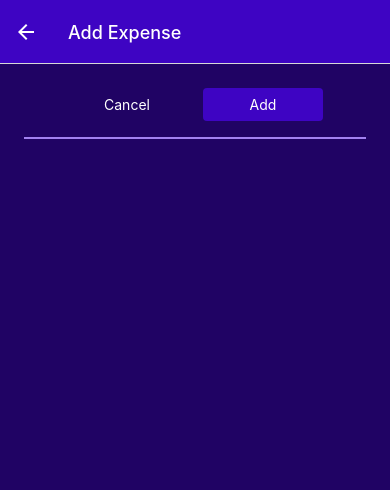
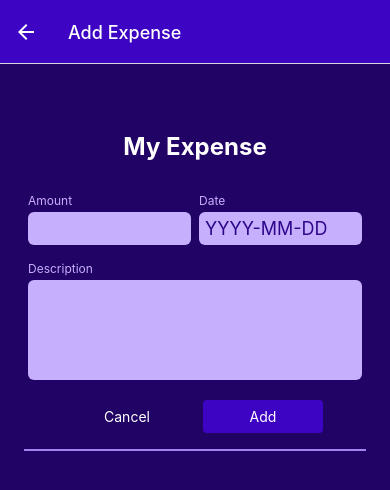
Before and after one commit to jvckmorvn/pennywise, a React Native app: screen /ManageExpense in a window 390 px wide. Shown: the top 490 px of the page. Built offline with nearby package versions, Linux system fonts and the light colour scheme.

Commit message:
accept user input

```diff
--- a/App.js
+++ b/App.js
@@ -9,6 +9,7 @@ import RecentExpenses from './screens/RecentExpenses';
 import AllExpenses from './screens/AllExpenses';
 import { GlobalStyles } from './constants/styles';
 import IconButton from './components/UI/IconButton';
+import ExpensesContextProvider from './store/expenses-context';
 
 const Stack = createNativeStackNavigator();
 const BottomTabs = createBottomTabNavigator();
@@ -64,6 +65,7 @@ export default function App() {
   return (
     <>
       <StatusBar style='light'/>
+      <ExpensesContextProvider>
         <NavigationContainer>
           <Stack.Navigator screenOptions={{
             headerStyle: {
@@ -83,6 +85,7 @@ export default function App() {
             />
           </Stack.Navigator>
         </NavigationContainer>
+      </ExpensesContextProvider>
     </>
   );
 }
--- a/components/ExpensesOutput/ExpensesOutput.js
+++ b/components/ExpensesOutput/ExpensesOutput.js
@@ -1,47 +1,20 @@
-import { View, StyleSheet } from 'react-native';
+import { View, StyleSheet, Text } from 'react-native';
 
 import ExpensesSummary from './ExpensesSummary';
 import ExpensesList from './ExpensesList';
 import { GlobalStyles } from '../../constants/styles';
 
-const DUMMY_EXPENSES = [
-  {
-    id: '1',
-    description: 'New shoes',
-    amount: 69.99,
-    date: new Date('2023-09-08')
-  },
-  {
-    id: '2',
-    description: 'Airpods',
-    amount: 129.99,
-    date: new Date('2023-07-02')
-  },
-  {
-    id: '3',
-    description: 'Flights to Lisbon',
-    amount: 259.99,
-    date: new Date('2023-04-14')
-  },
-  {
-    id: '4',
-    description: 'Book',
-    amount: 9.99,
-    date: new Date('2023-05-23')
-  },
-  {
-    id: '5',
-    description: 'Smoothie',
-    amount: 7.99,
-    date: new Date('2023-05-26')
+export default function ExpensesOutput({expenses, expensesPeriod, fallbackText}) {
+  let content = <Text style={styles.infoText}>{fallbackText}</Text>
+
+  if (expenses.length > 0) {
+    content = <ExpensesList expenses={expenses}/>;
   }
-];
 
-export default function ExpensesOutput({expenses, expensesPeriod}) {
   return (
     <View style={styles.container}>
-      <ExpensesSummary expenses={DUMMY_EXPENSES} periodName={expensesPeriod}/>
-      <ExpensesList expenses={DUMMY_EXPENSES}/>
+      <ExpensesSummary expenses={expenses} periodName={expensesPeriod}/>
+      {content}
     </View>
   );
 }
@@ -53,5 +26,11 @@ const styles = StyleSheet.create({
     paddingBottom: 0,
     backgroundColor: GlobalStyles.colours.primary200,
     flex: 1
+  },
+  infoText: {
+    color: 'white',
+    fontSize: 16,
+    textAlign: 'center',
+    marginTop: 32
   }
 });
--- /dev/null
+++ b/components/ManageExpense/ExpenseForm.js
@@ -0,0 +1,75 @@
+import { StyleSheet, Text, View } from "react-native";
+import Input from "./Input";
+import { useState } from "react";
+
+export default function ExpenseForm() {
+  const [inputValues, setInputValues] = useState({
+    amount: '',
+    date: '',
+    description: ''
+  });
+
+  function inputChangeHandler(inputIdentifier, enteredValue) {
+    setInputValues((currInputValues) => {
+      return {
+        ...currInputValues,
+        [inputIdentifier]: enteredValue
+      }
+    });
+  }
+
+  return (
+    <View style={styles.form}>
+      <Text style={styles.title}>My Expense</Text>
+      <View style={styles.inputsRow}>
+        <Input
+          label='Amount'
+          textInputConfig={{
+            keyboardType: 'decimal-pad',
+            onChangeText: inputChangeHandler.bind(this, 'amount'),
+            value: inputValues.amount
+          }}
+          style={styles.rowInput}
+        />
+        <Input
+          label='Date'
+          textInputConfig={{
+            placeholder: 'YYYY-MM-DD',
+            maxLength: 10,
+            onChangeText: inputChangeHandler.bind(this, 'date'),
+            value: inputValues.date
+          }}
+          style={styles.rowInput}
+        />
+      </View>
+      <Input
+        label='Description'
+        textInputConfig={{
+          multiline: true,
+          onChangeText: inputChangeHandler.bind(this, 'description'),
+          value: inputValues.description
+        }}
+      />
+    </View>
+  );
+}
+
+const styles = StyleSheet.create({
+  form: {
+    marginTop: 20
+  },
+  title: {
+    fontSize: 24,
+    fontWeight: 'bold',
+    color: 'white',
+    textAlign: 'center',
+    marginVertical: 24
+  },
+  inputsRow: {
+    flexDirection: 'row',
+    justifyContent: 'space-between',
+  },
+  rowInput: {
+    flex: 1
+  }
+});
--- /dev/null
+++ b/components/ManageExpense/Input.js
@@ -0,0 +1,40 @@
+import { View, Text, TextInput, StyleSheet } from "react-native";
+import { GlobalStyles } from "../../constants/styles";
+
+export default function Input({label, textInputConfig, style}) {
+  const inputStyles = [styles.input];
+
+  if (textInputConfig && textInputConfig.multiline) {
+    inputStyles.push(styles.inputMultiline);
+  }
+
+  return (
+    <View style={[styles.inputContainer, style]}>
+      <Text style={styles.label}>{label}</Text>
+      <TextInput style={inputStyles} {...textInputConfig}/>
+    </View>
+  );
+}
+
+const styles = StyleSheet.create({
+  inputContainer: {
+    marginHorizontal: 4,
+    marginVertical: 8,
+  },
+  label: {
+    fontSize: 12,
+    color: GlobalStyles.colours.primary100,
+    marginBottom: 4
+  },
+  input: {
+    backgroundColor: GlobalStyles.colours.primary100,
+    color: GlobalStyles.colours.primary700,
+    padding: 6,
+    borderRadius: 6,
+    fontSize: 18
+  },
+  inputMultiline: {
+    minHeight: 100,
+    textAlignVertical: 'top'
+  }
+});
--- a/screens/AllExpenses.js
+++ b/screens/AllExpenses.js
@@ -1,5 +1,8 @@
+import { useContext } from 'react';
 import ExpensesOutput from '../components/ExpensesOutput/ExpensesOutput';
+import { ExpensesContext } from '../store/expenses-context';
 
 export default function AllExpenses() {
-  return <ExpensesOutput expensesPeriod='Total'/>;
+  const expensesCtx = useContext(ExpensesContext);
+  return <ExpensesOutput expenses={expensesCtx.expenses} expensesPeriod='Total' fallbackText={'No expenses added.'}/>;
 }
--- a/screens/ManageExpense.js
+++ b/screens/ManageExpense.js
@@ -1,11 +1,15 @@
 import { useLayoutEffect } from 'react';
+import { useContext } from 'react';
 import { StyleSheet, View } from 'react-native';
 
 import IconButton from '../components/UI/IconButton';
 import { GlobalStyles } from '../constants/styles';
 import Button from '../components/UI/Button';
+import { ExpensesContext } from '../store/expenses-context';
+import ExpenseForm from '../components/ManageExpense/ExpenseForm';
 
 export default function ManageExpenses({route, navigation}) {
+  const expensesCtx = useContext(ExpensesContext);
   const editedExpenseId = route.params?.expenseId;
   const isEditing = !!editedExpenseId;
 
@@ -16,6 +20,7 @@ export default function ManageExpenses({route, navigation}) {
   }, [navigation, isEditing]);
 
   function deleteExpenseHandler() {
+    expensesCtx.deleteExpense(editedExpenseId);
     closeModal();
   }
 
@@ -24,6 +29,11 @@ export default function ManageExpenses({route, navigation}) {
   }
 
   function confirmHandler() {
+    if (isEditing) {
+      expensesCtx.updateExpense(editedExpenseId, {description: 'TestUpdate', amount: 19.99, date: new Date('2023-09-12')});
+    } else {
+      expensesCtx.addExpense({description: 'TestAdd', amount: 19.99, date: new Date('2023-09-18')});
+    }
     closeModal();
   }
 
@@ -33,6 +43,7 @@ export default function ManageExpenses({route, navigation}) {
 
   return (
     <View style={styles.container}>
+      <ExpenseForm/>
       <View style={styles.buttons}>
         <Button style={styles.button} mode='flat' onPress={cancelHandler}>Cancel</Button>
         <Button style={styles.button} onPress={confirmHandler}>{isEditing ? 'Update' : 'Add'}</Button>
@@ -53,7 +64,8 @@ const styles = StyleSheet.create({
   buttons: {
     flexDirection: 'row',
     justifyContent: 'center',
-    alignItems: 'center'
+    alignItems: 'center',
+    marginTop: 12
   },
   button: {
     minWidth: 120,
--- a/screens/RecentExpenses.js
+++ b/screens/RecentExpenses.js
@@ -1,5 +1,15 @@
+import { useContext } from 'react';
+
 import ExpensesOutput from '../components/ExpensesOutput/ExpensesOutput';
+import { ExpensesContext } from '../store/expenses-context';
+import { getDateMinusDays } from '../util/date';
 
 export default function RecentExpenses() {
-  return <ExpensesOutput expensesPeriod='Last 7 Days'/>;
+  const expensesCtx = useContext(ExpensesContext);
+  const recentExpenses = expensesCtx.expenses.filter((expense) => {
+    const today = new Date();
+    const date7DaysAgo = getDateMinusDays(today, 7);
+    return expense.date > date7DaysAgo;
+  });
+  return <ExpensesOutput expenses={recentExpenses} expensesPeriod='Last 7 Days' fallbackText={'No expenses added for the last 7 days.'}/>;
 }
--- /dev/null
+++ b/store/expenses-context.js
@@ -0,0 +1,96 @@
+import { createContext, useReducer } from "react";
+
+const DUMMY_EXPENSES = [
+  {
+    id: '1',
+    description: 'New shoes',
+    amount: 69.99,
+    date: new Date('2023-09-08')
+  },
+  {
+    id: '2',
+    description: 'Airpods',
+    amount: 129.99,
+    date: new Date('2023-07-02')
+  },
+  {
+    id: '3',
+    description: 'Flights to Lisbon',
+    amount: 259.99,
+    date: new Date('2023-04-14')
+  },
+  {
+    id: '4',
+    description: 'Book',
+    amount: 9.99,
+    date: new Date('2023-05-23')
+  },
+  {
+    id: '5',
+    description: 'Smoothie',
+    amount: 7.99,
+    date: new Date('2023-05-26')
+  }
+];
+
+export const ExpensesContext = createContext({
+  expenses: [],
+  addExpense: ({description, amount, date}) => {},
+  deleteExpense: (id) => {},
+  updateExpense: (id, {description, amount, date}) => {}
+});
+
+function expensesReducer(state, action) {
+  switch (action.type) {
+    case 'ADD':
+      const id = new Date().toString() + Math.random().toString();
+      return [{...action.payload, id: id}, ...state];
+    case 'UPDATE':
+      console.log('Reducer');
+      const updateableExpenseIndex = state.findIndex((expense) => expense.id === action.payload.id);
+      console.log('action', action.payload);
+      console.log('updateableExpenseIndex:', updateableExpenseIndex);
+      const updateableExpense = state[updateableExpenseIndex];
+      console.log('updateableExpense:', updateableExpense);
+      const updatedExpense = { ...updateableExpense, ...action.payload.expenseData };
+      console.log('updatedExpense:', updatedExpense);
+      const updatedExpenses = [...state];
+      console.log('updatedExpensesbefore:', updatedExpenses);
+      updatedExpenses[updateableExpenseIndex] = updatedExpense;
+      console.log('updatedExpensesafter:', updatedExpenses);
+      return updatedExpenses;
+    case 'DELETE':
+      return state.filter((expense) => expense.id !== action.payload);
+    default:
+      return state;
+  }
+}
+
+export default function ExpensesContextProvider({children}) {
+  const [expensesState, dispatch] = useReducer(expensesReducer, DUMMY_EXPENSES);
+
+  function addExpense(expenseData) {
+    dispatch({type: 'ADD', payload: expenseData});
+  }
+
+  function deleteExpense(id) {
+    dispatch({type: 'DELETE', payload: id});
+  }
+
+  function updateExpense(id, expenseData) {
+    dispatch({type: 'UPDATE', payload: {id, expenseData}});
+  }
+
+  const value = {
+    expenses: expensesState,
+    addExpense: addExpense,
+    deleteExpense: deleteExpense,
+    updateExpense: updateExpense,
+  };
+
+  return (
+    <ExpensesContext.Provider value={value}>
+      {children}
+    </ExpensesContext.Provider>
+  );
+}
--- a/util/date.js
+++ b/util/date.js
@@ -1,3 +1,7 @@
 export function getFormattedDate(date) {
   return `${date.getFullYear()}-${date.getMonth() + 1}-${date.getDate()}`;
 }
+
+export function getDateMinusDays(date, days) {
+  return new Date(date.getFullYear(), date.getMonth(), date.getDate() - days);
+}
```
Lines whose indentation alone changed are shown as unchanged.
